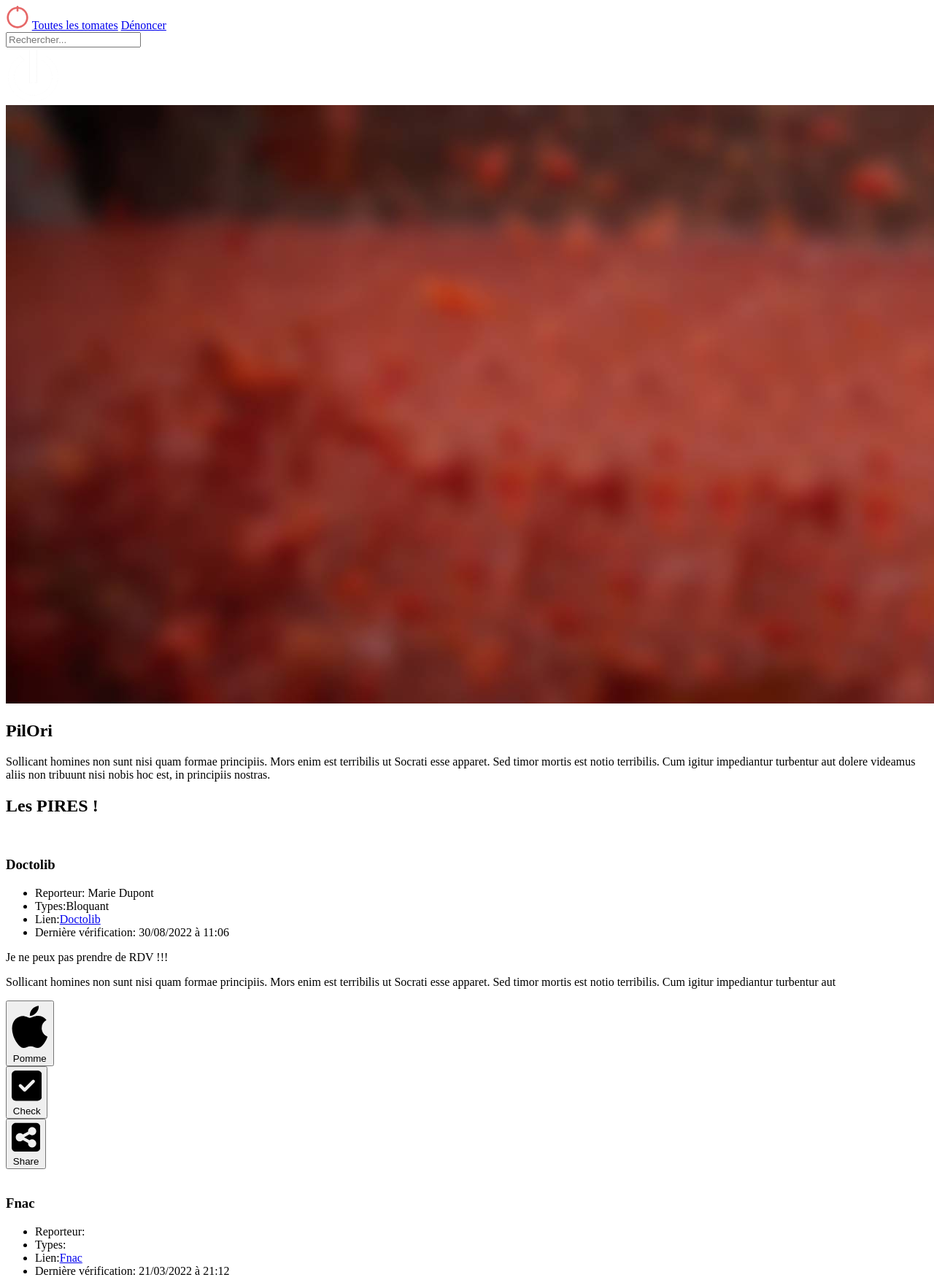
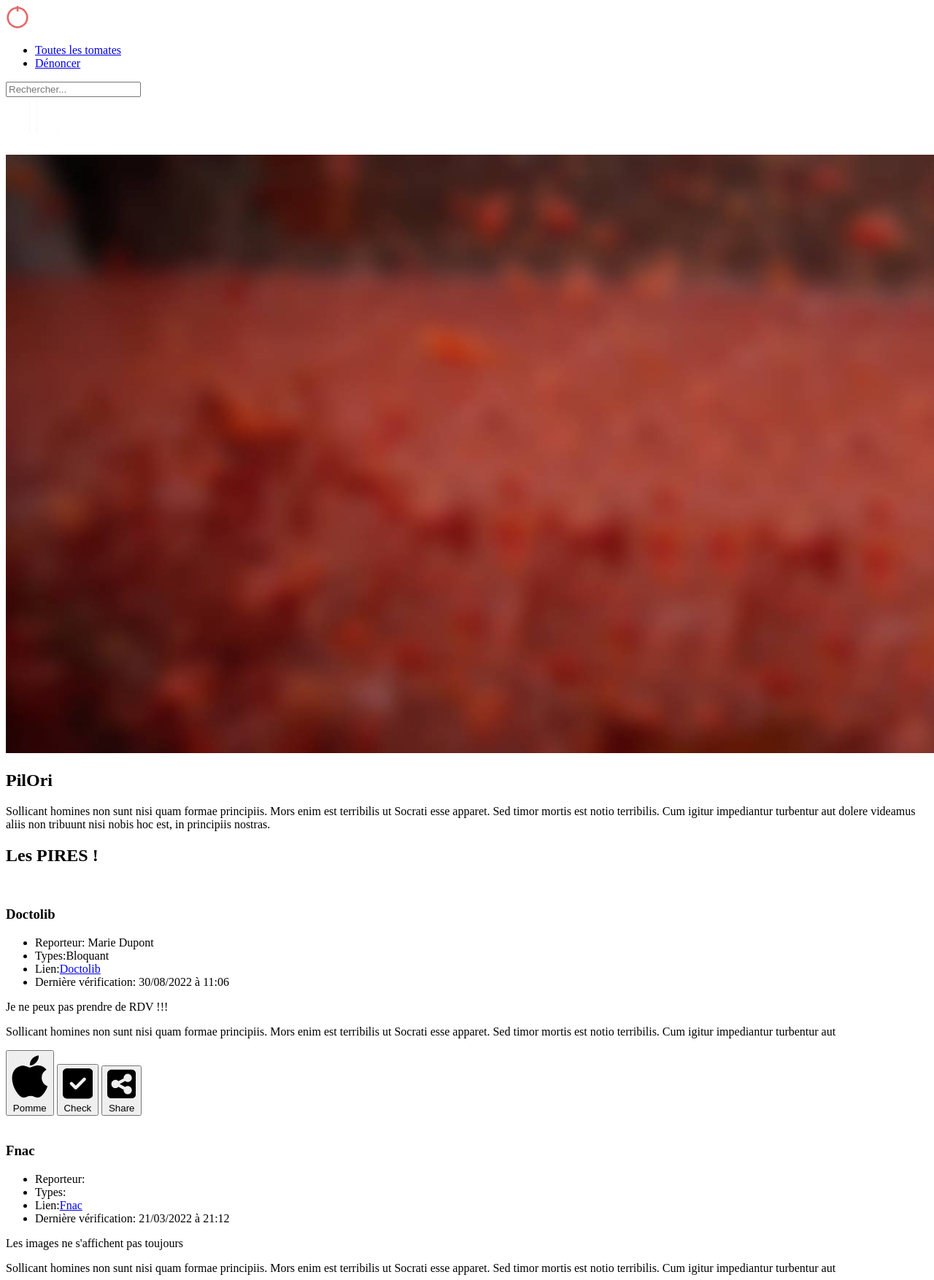
Before and after one commit to GregoryMenzikoff/Projet-Html, a plain HTML site: page index.html in a window 1280 px wide. Shown: the top 1754 px of the page at 73% size. Drawn offline with Linux system fonts and the light colour scheme.

Commit message:
correction

```diff
--- a/index.html
+++ b/index.html
@@ -11,9 +11,11 @@
     <header>
         <!--Demander pour le logo du site-->
         <nav>
-            <img src="/favicon.svg" alt="logo du site">
-            <a href="/pages/toutes_les_tomates.html">Toutes les tomates</a>
-            <a href="#Dénoncer un site inaccessible">Dénoncer</a>
+            <a href="/index.html"><img src="/favicon.svg" alt="Lien vers la page d'acceuil"></a>
+            <ul>
+                <li><a href="/pages/toutes_les_tomates.html">Toutes les tomates</a></li>
+                <li><a href="#Dénoncer-un-site-inaccessible">Dénoncer</a></li>
+            </ul>
             <form action="#" method="get">
                 <label for="search"></label>
                 <input type="search" name="search" id="search" placeholder="Rechercher...">
@@ -39,36 +41,34 @@
             <!--Prévoir une image pour chaque article-->
             <article>
                 <img src="" alt="">
-                <h3>Doctolib</h3>
+                <div>
+                    <h3>Doctolib</h3>
                 <ul>
-                    <li>Reporteur: Marie Dupont</li>
-                    <li>Types:Bloquant</li>
-                    <li>Lien:<a href="/pages/toutes_les_tomates.html">Doctolib</a></li>
-                    <li>Dernière vérification: 30/08/2022 à 11:06</li>
+                    <li><span>Reporteur:</span> Marie Dupont</li>
+                    <li><span>Types:</span>Bloquant</li>
+                    <li><span>Lien:</span><a href="/pages/toutes_les_tomates.html">Doctolib</a></li>
+                    <li><span>Dernière vérification:</span> 30/08/2022 à 11:06</li>
                 </ul>
                 <p>Je ne peux pas prendre de RDV !!!</p>
                 <p>Sollicant homines non sunt nisi quam formae principiis. Mors enim est terribilis ut Socrati esse apparet. Sed timor mortis est notio terribilis.
                     Cum igitur impediantur turbentur aut</p>
+                </div>
                 <div>
                     <button name="pomme">
                         <svg xmlns="http://www.w3.org/2000/svg" viewBox="0 0 384 512">
                             <path d="M318.7 268.7c-.2-36.7 16.4-64.4 50-84.8-18.8-26.9-47.2-41.7-84.7-44.6-35.5-2.8-74.3 20.7-88.5 20.7-15 0-49.4-19.7-76.4-19.7C63.3 141.2 4 184.8 4 273.5q0 39.3 14.4 81.2c12.8 36.7 59 126.7 107.2 125.2 25.2-.6 43-17.9 75.8-17.9 31.8 0 48.3 17.9 76.4 17.9 48.6-.7 90.4-82.5 102.6-119.3-65.2-30.7-61.7-90-61.7-91.9zm-56.6-164.2c27.3-32.4 24.8-61.9 24-72.5-24.1 1.4-52 16.4-67.9 34.9-17.5 19.8-27.8 44.3-25.6 71.9 26.1 2 49.9-11.4 69.5-34.3z"/></svg>
                             Pomme
                     </button>
-                </div>
-                <div>
                     <button>
                         <svg xmlns="http://www.w3.org/2000/svg" viewBox="0 0 448 512">
                             <path d="M64 32C28.7 32 0 60.7 0 96V416c0 35.3 28.7 64 64 64H384c35.3 0 64-28.7 64-64V96c0-35.3-28.7-64-64-64H64zM337 209L209 337c-9.4 9.4-24.6 9.4-33.9 0l-64-64c-9.4-9.4-9.4-24.6 0-33.9s24.6-9.4 33.9 0l47 47L303 175c9.4-9.4 24.6-9.4 33.9 0s9.4 24.6 0 33.9z"/></svg>
                             Check
-                        </button>
-                </div>
-                <div>
+                    </button>
                     <button>
                         <svg xmlns="http://www.w3.org/2000/svg" viewBox="0 0 448 512">
                             <path d="M64 32C28.7 32 0 60.7 0 96V416c0 35.3 28.7 64 64 64H384c35.3 0 64-28.7 64-64V96c0-35.3-28.7-64-64-64H64zM384 160c0 35.3-28.7 64-64 64c-15.4 0-29.5-5.4-40.6-14.5L194.1 256l85.3 46.5c11-9.1 25.2-14.5 40.6-14.5c35.3 0 64 28.7 64 64s-28.7 64-64 64s-64-28.7-64-64c0-2.5 .1-4.9 .4-7.3L174.5 300c-11.7 12.3-28.2 20-46.5 20c-35.3 0-64-28.7-64-64s28.7-64 64-64c18.3 0 34.8 7.7 46.5 20l81.9-44.7c-.3-2.4-.4-4.9-.4-7.3c0-35.3 28.7-64 64-64s64 28.7 64 64z"/></svg>
                             Share
-                        </button>
+                    </button>
                 </div>
             </article>
             <article>
@@ -173,7 +173,8 @@
                     </button>
                 </div>
             </article>
-            <article><img src="" alt="">
+            <article>
+                <img src="" alt="">
                 <h3>Craiglist</h3>
                 <ul>
                     <li>Reporteur:</li>
@@ -207,7 +208,7 @@
                 </div>
             </article>
             <div>
-                <button type="submit">En voir plus</button>
+                <a href="">En voir plus</a>
             </div>
         </section>
         <section>
```
Also changed, not shown: documents/images/apple.svg (added), documents/images/square-check-solid.svg (added), documents/images/square-share-nodes-solid.svg (added).
